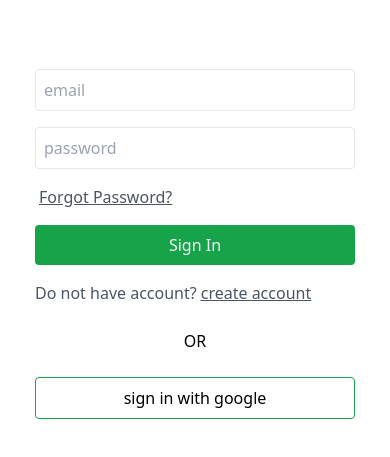
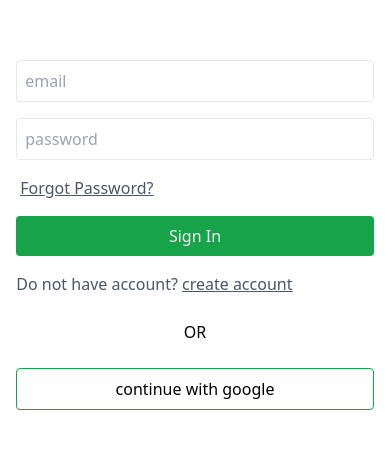
Before and after one commit to AkashVaghela/personal-finance-tracker, a React (Vite) app: page /signin in a window 390 px wide. Shown: the part 187-644 px from the top of the page. Built offline with nearby package versions, Linux system fonts and the light colour scheme.

Commit message:
tailwind config & auth page responsivness

```diff
--- a/src/pages/SignIn.jsx
+++ b/src/pages/SignIn.jsx
@@ -28,7 +28,8 @@ const SignIn = () => {
   };
 
   return (
-    <div className="max-w-xs mx-auto mt-64">
+    <div className="grid h-screen place-items-center">
+      <div className="w-11/12 mx-auto mobile-l:w-80">
         <form className="flex flex-col gap-4 mb-4" onSubmit={submitHandler}>
           <input
             type="email"
@@ -74,8 +75,9 @@ const SignIn = () => {
           className="block w-full p-2 text-center border border-green-600 rounded"
           onClick={googleSignInHandler}
         >
-        sign in with google
+          continue with google
         </button>
+      </div>
     </div>
   );
 };
--- a/src/pages/SignUp.jsx
+++ b/src/pages/SignUp.jsx
@@ -28,7 +28,8 @@ const SignUp = () => {
   };
 
   return (
-    <div className="max-w-xs mx-auto mt-64">
+    <div className="grid h-screen place-items-center">
+      <div className="w-11/12 mx-auto mobile-l:w-80">
         <form className="flex flex-col gap-4 mb-4" onSubmit={submitHandler}>
           <input
             type="email"
@@ -69,8 +70,9 @@ const SignUp = () => {
           className="block w-full p-2 text-center border border-green-600 rounded"
           onClick={googleSignUpHandler}
         >
-        sign up with google
+          continue with google
         </button>
+      </div>
     </div>
   );
 };
--- a/tailwind.config.js
+++ b/tailwind.config.js
@@ -2,7 +2,15 @@
 export default {
   content: ["./public/index.html", "./src/**/*.{js,ts,jsx,tsx}"],
   theme: {
-    extend: {},
+    screens: {
+      "mobile-s": "320px",
+      "mobile-m": "375px",
+      "mobile-l": "425px",
+      tablet: "768px",
+      laptop: "1024px",
+      "laptop-m": "1440px",
+      "laptop-l": "2560px",
+    },
   },
   plugins: [],
 };
```
Lines whose indentation alone changed are shown as unchanged.
